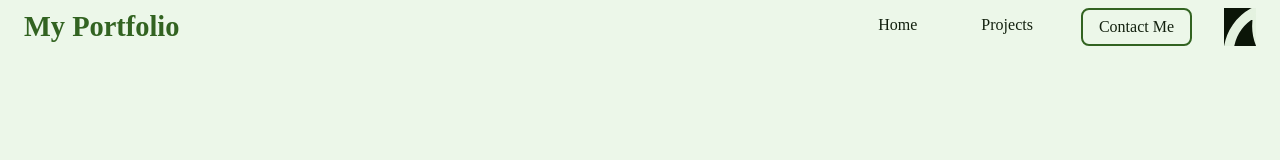
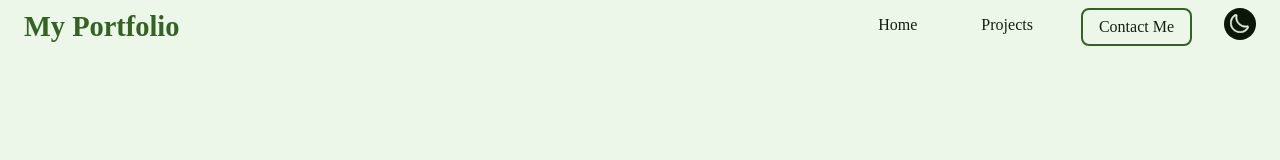
Before and after one commit to SamvitPrakash/SamvitPrakash, a React (Vite) app in the folder ViteFolio/: page / in a window 1280 px wide. Shown: the top 160 px of the page. Built offline with nearby package versions, Linux system fonts and the light colour scheme.

Commit message:
Refactor theme button CSS for improved structure and hover animations

```diff
--- a/ViteFolio/src/components/Theme_Button/Theme_Button.css
+++ b/ViteFolio/src/components/Theme_Button/Theme_Button.css
@@ -1,18 +1,61 @@
-.light-mode {
-  background-color: var(--dark-background);
-  background-image: URL('../../assets/Theme_Button/dark_mode.svg');
-  color: var(--dark-text);
+.dark-mode {
+    background-color: var(--light-background);
+    background-image: url('../../assets/Theme_Button/light_mode.svg');
+    color: var(--light-text);
 }
 
-.dark-mode {
-  background-color: var(--light-background);
-  background-image: URL('../../assets/Theme_Button/dark_mode.svg');
-  color: var(--light-text);
+.dark-mode:hover {
+	background-color: var(--dark-accent);
 }
+
+.light-mode {
+    background-color: var(--dark-background);
+    background-image: url('../../assets/Theme_Button/dark_mode.svg');
+    color: var(--dark-text);
+}
+
+.light-mode:hover {
+	background-color: var(--light-accent);
+}
+
+@keyframes rotate-icon {
+    from {
+        transform: rotate(0deg);
+    }
+    to {
+        transform: rotate(360deg);
+    }
+}
+
+@keyframes rotate-icon-reverse {
+    from {
+        transform: rotate(0deg);
+    }
+    to {
+        transform: rotate(-360deg);
+    }
+}
+
 #theme-button {
-    background-image: URL('../../assets/Theme_Button/dark_mode.svg');
     border: none;
-    padding: 0.5rem 1rem;
+    border-radius: 60%;
+    width: 2rem;
+    height: 2rem;
+    background-repeat: no-repeat;
+    background-position: center;
+    background-size: 60%;
     cursor: pointer;
     transition: background-color 0.3s ease, color 0.3s ease;
+    padding: 0;
+    outline: none;
+    animation: none;
 }
+
+
+#theme-button:hover {
+    animation: rotate-icon 1s linear 1;
+}
+
+#theme-button:not(:hover) {
+    animation: rotate-icon-reverse 0.5s linear 1;
+}
```
